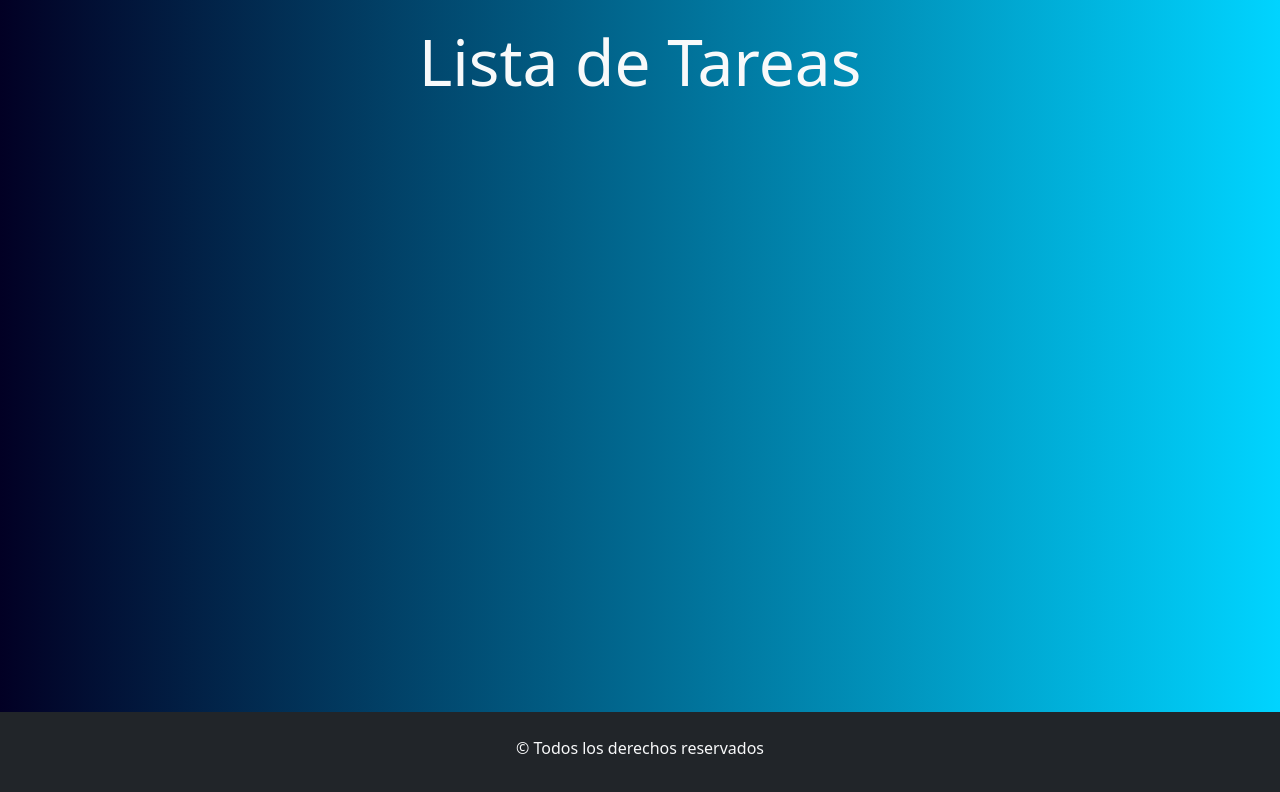
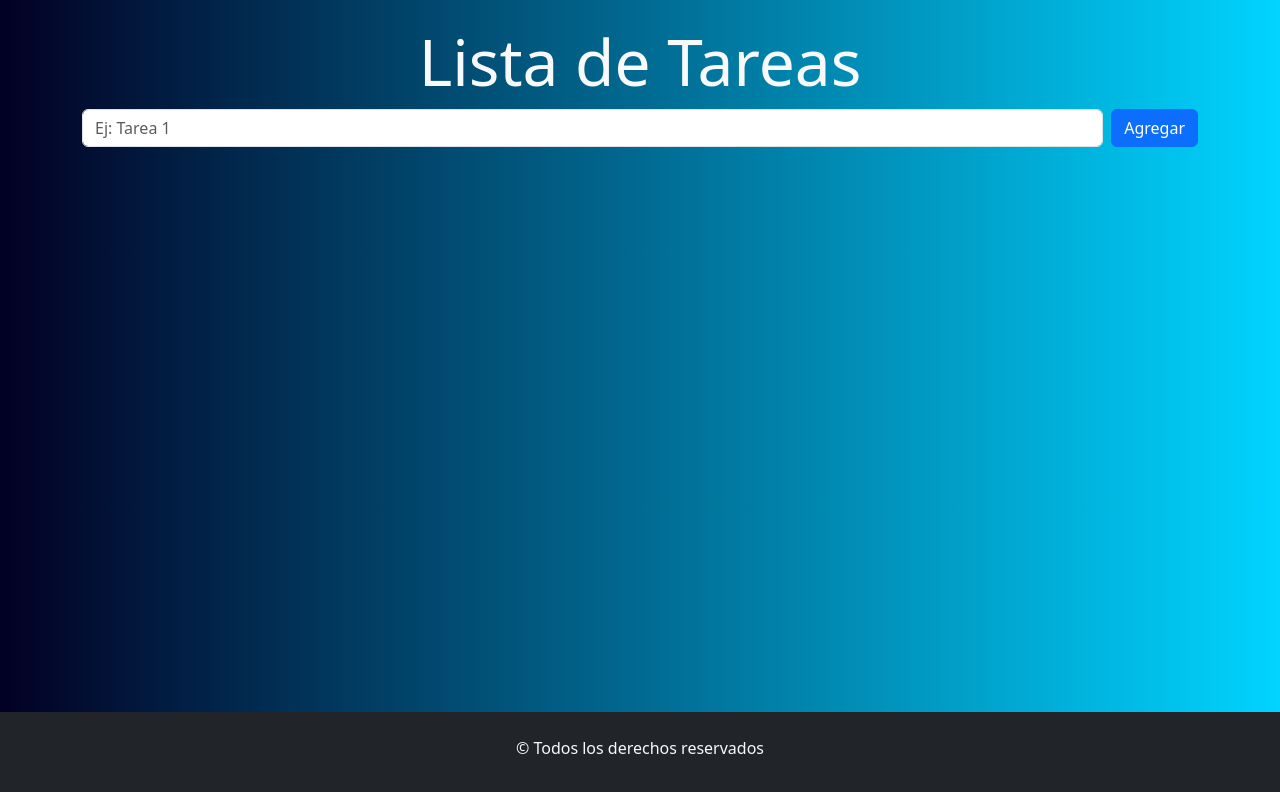
Before and after one commit to Agustin030s/listaTareasAPI, a React (Vite) app: page / in a window 1280 px wide. Shown: the top 792 px of the page. Built offline with nearby package versions, Linux system fonts and the light colour scheme.

Commit message:
agregamos el componente formulario tarea

```diff
--- a/src/App.jsx
+++ b/src/App.jsx
@@ -2,12 +2,14 @@
 import "./App.css";
 import "bootstrap/dist/css/bootstrap.min.css";
 import Footer from "./Components/Footer";
+import FormularioTarea from "./Components/FormularioTarea";
 
 function App() {
   return (
     <>
       <Container className="my-4 mainPage">
         <h1 className="text-center text-light display-3">Lista de Tareas</h1>
+        <FormularioTarea></FormularioTarea>
       </Container>
       <Footer></Footer>
     </>
--- a/src/Components/FormularioTarea.jsx
+++ b/src/Components/FormularioTarea.jsx
@@ -1,10 +1,17 @@
+import { Button, Form } from 'react-bootstrap';
+// import Form from 'react-bootstrap/Form';
 
 const FormularioTarea = () => {
-    return (
-        <div>
-
-        </div>
-    );
+  return (
+    <section>
+      <Form>
+        <Form.Group className="mb-3 d-flex" controlId="inputTarea">
+          <Form.Control type="text" placeholder="Ej: Tarea 1" className='me-2'/>
+          <Button type='submit'>Agregar</Button>
+        </Form.Group>
+      </Form>
+    </section>
+  );
 };
 
 export default FormularioTarea;
```
